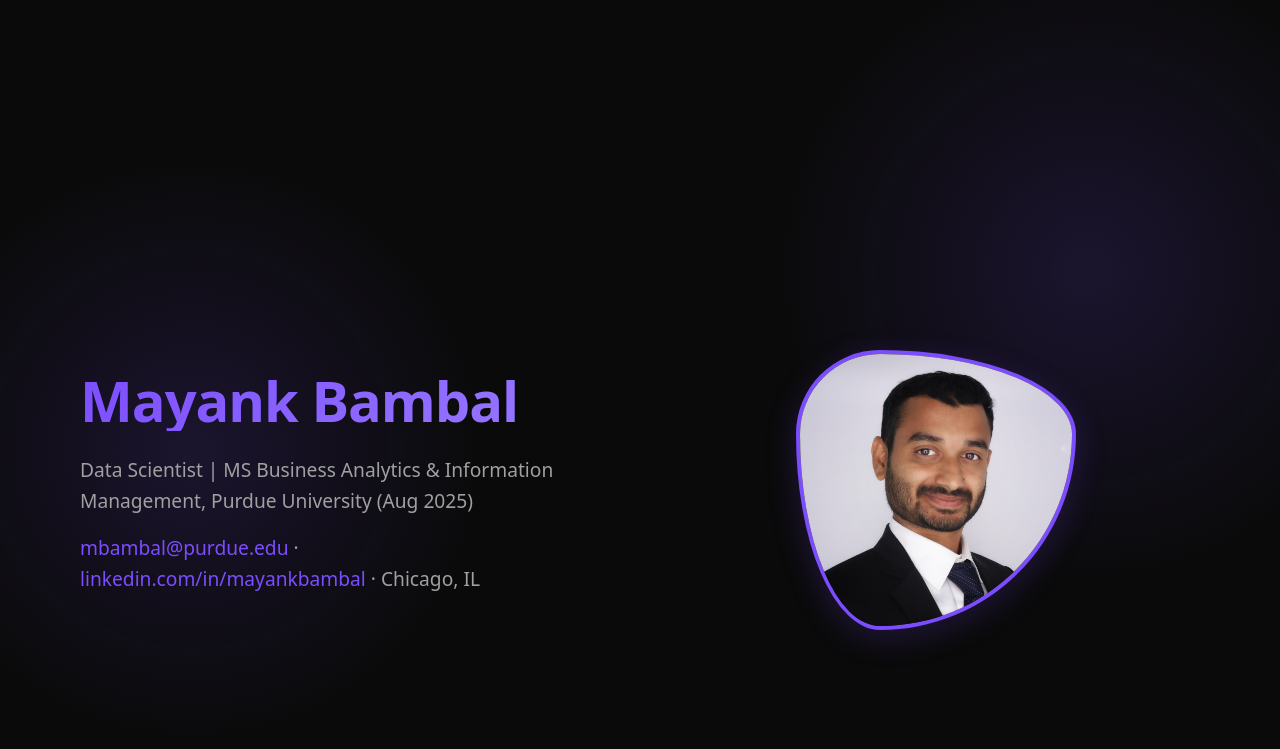
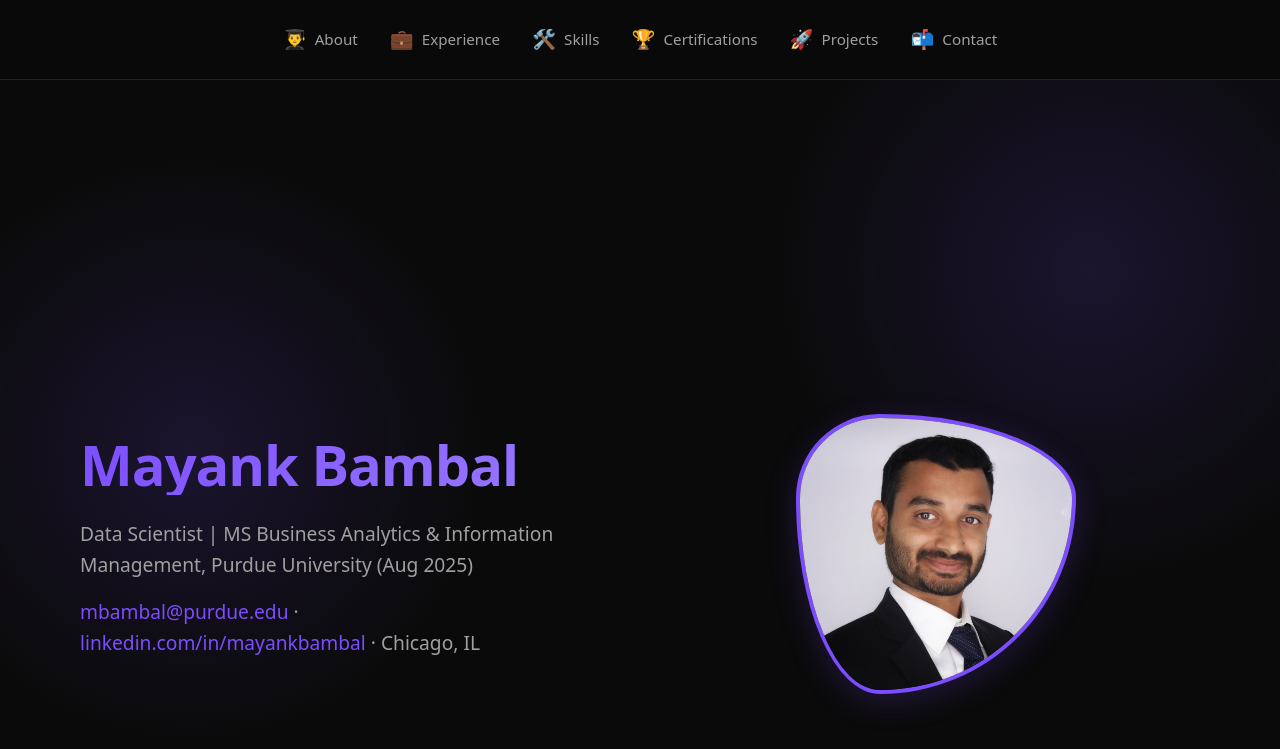
Before and after one commit to MayankBambal/mayankbambal.github.io, a Jekyll site: the page index.html, which Jekyll copies as it is, in a window 1280 px wide and 900 px high. Shown: the top 749 px of the window. Built offline with Jekyll 4.4.1, drawn with Linux system fonts in a browser that asks for light colours.

Commit message:
nav bar top

```diff
--- a/index.html
+++ b/index.html
@@ -7,21 +7,6 @@
   <link rel="stylesheet" href="styles.css">
 </head>
 <body>
-  <div class="container">
-    <header>
-      <div class="header-content">
-        <h1>Mayank Bambal</h1>
-        <p>Data Scientist | MS Business Analytics &amp; Information Management, Purdue University (Aug 2025)</p>
-        <p>
-          <a href="mailto:mbambal@purdue.edu">mbambal@purdue.edu</a> ·
-          <a href="https://linkedin.com/in/mayankbambal/" target="_blank">linkedin.com/in/mayankbambal</a> · Chicago, IL
-        </p>
-      </div>
-      <div class="header-image">
-        <img src="assets/me.jpg" alt="Mayank Bambal" class="profile-photo">
-      </div>
-    </header>
-
   <nav class="main-nav">
     <div class="nav-container">
       <a href="#about" class="nav-link">
@@ -50,6 +35,21 @@
       </a>
     </div>
   </nav>
+
+  <div class="container">
+    <header>
+      <div class="header-content">
+        <h1>Mayank Bambal</h1>
+        <p>Data Scientist | MS Business Analytics &amp; Information Management, Purdue University (Aug 2025)</p>
+        <p>
+          <a href="mailto:mbambal@purdue.edu">mbambal@purdue.edu</a> ·
+          <a href="https://linkedin.com/in/mayankbambal/" target="_blank">linkedin.com/in/mayankbambal</a> · Chicago, IL
+        </p>
+      </div>
+      <div class="header-image">
+        <img src="assets/me.jpg" alt="Mayank Bambal" class="profile-photo">
+      </div>
+    </header>
 
     <div id="about" class="section">
       <h2>Education</h2>
--- a/styles.css
+++ b/styles.css
@@ -94,6 +94,7 @@ a:hover::after {
   display: grid;
   grid-template-columns: 1fr;
   gap: 2.5rem;
+  padding-top: calc(4rem + var(--section-padding));
 }
 
 /* ===== Header ===== */
@@ -144,56 +145,73 @@ header p {
 
 /* ===== Navigation ===== */
 .main-nav {
-  position: sticky;
+  position: fixed;
   top: 0;
+  left: 0;
+  right: 0;
   background: rgba(10, 10, 10, 0.95);
   backdrop-filter: blur(10px);
   -webkit-backdrop-filter: blur(10px);
+  z-index: 1000;
   border-bottom: 1px solid var(--border-color);
-  z-index: 1000;
-  margin: 0 calc(-1 * var(--section-padding));
-  padding: 0 var(--section-padding);
 }
 
 .nav-container {
   max-width: var(--max-width);
   margin: 0 auto;
   display: flex;
-  justify-content: space-between;
-  gap: 0.5rem;
-  padding: 0.75rem 0;
+  justify-content: center;
+  gap: 2rem;
+  padding: 1rem var(--section-padding);
 }
 
 .nav-link {
   color: var(--text-secondary);
   text-decoration: none;
-  padding: 0.75rem 1.25rem;
-  border-radius: var(--border-radius);
+  padding: 0.5rem 0;
   transition: all var(--transition-speed) ease;
   font-size: 0.95rem;
   font-weight: 500;
   display: flex;
   align-items: center;
   gap: 0.5rem;
-  background: var(--bg-secondary);
-  border: 1px solid var(--border-color);
+  position: relative;
 }
 
 .nav-icon {
   font-size: 1.2rem;
+  transition: transform var(--transition-speed) ease;
+}
+
+.nav-link::after {
+  content: '';
+  position: absolute;
+  bottom: 0;
+  left: 0;
+  width: 0;
+  height: 2px;
+  background: var(--accent-color);
+  transition: width var(--transition-speed) ease;
 }
 
 .nav-link:hover {
   color: var(--text-color);
-  background: var(--accent-light);
+}
+
+.nav-link:hover .nav-icon {
   transform: translateY(-2px);
-  border-color: var(--accent-color);
+}
+
+.nav-link:hover::after {
+  width: 100%;
 }
 
 .nav-link.active {
   color: var(--accent-color);
-  background: var(--accent-light);
-  border-color: var(--accent-color);
+}
+
+.nav-link.active::after {
+  width: 100%;
 }
 
 /* ===== Sections ===== */
@@ -480,12 +498,7 @@ li:hover::before {
   }
 
   .nav-container {
-    flex-wrap: wrap;
-    justify-content: center;
-  }
-
-  .nav-link {
-    padding: 0.5rem 1rem;
+    gap: 1.5rem;
   }
 }
 
@@ -520,8 +533,12 @@ li:hover::before {
     grid-template-columns: 1fr;
   }
 
+  .nav-container {
+    gap: 1rem;
+    padding: 0.75rem var(--section-padding);
+  }
+
   .nav-link {
-    padding: 0.4rem 0.8rem;
     font-size: 0.9rem;
   }
 
@@ -545,11 +562,11 @@ li:hover::before {
   }
 
   .nav-container {
-    justify-content: space-between;
+    gap: 0.75rem;
+    padding: 0.5rem var(--section-padding);
   }
 
   .nav-link {
-    padding: 0.3rem 0.6rem;
     font-size: 0.85rem;
   }
 
@@ -557,6 +574,14 @@ li:hover::before {
     font-size: 1rem;
   }
 
+  .nav-text {
+    display: none;
+  }
+
+  .nav-link {
+    padding: 0.5rem;
+  }
+
   .contact-links {
     flex-direction: column;
   }
```
Lines whose indentation alone changed are shown as unchanged.
